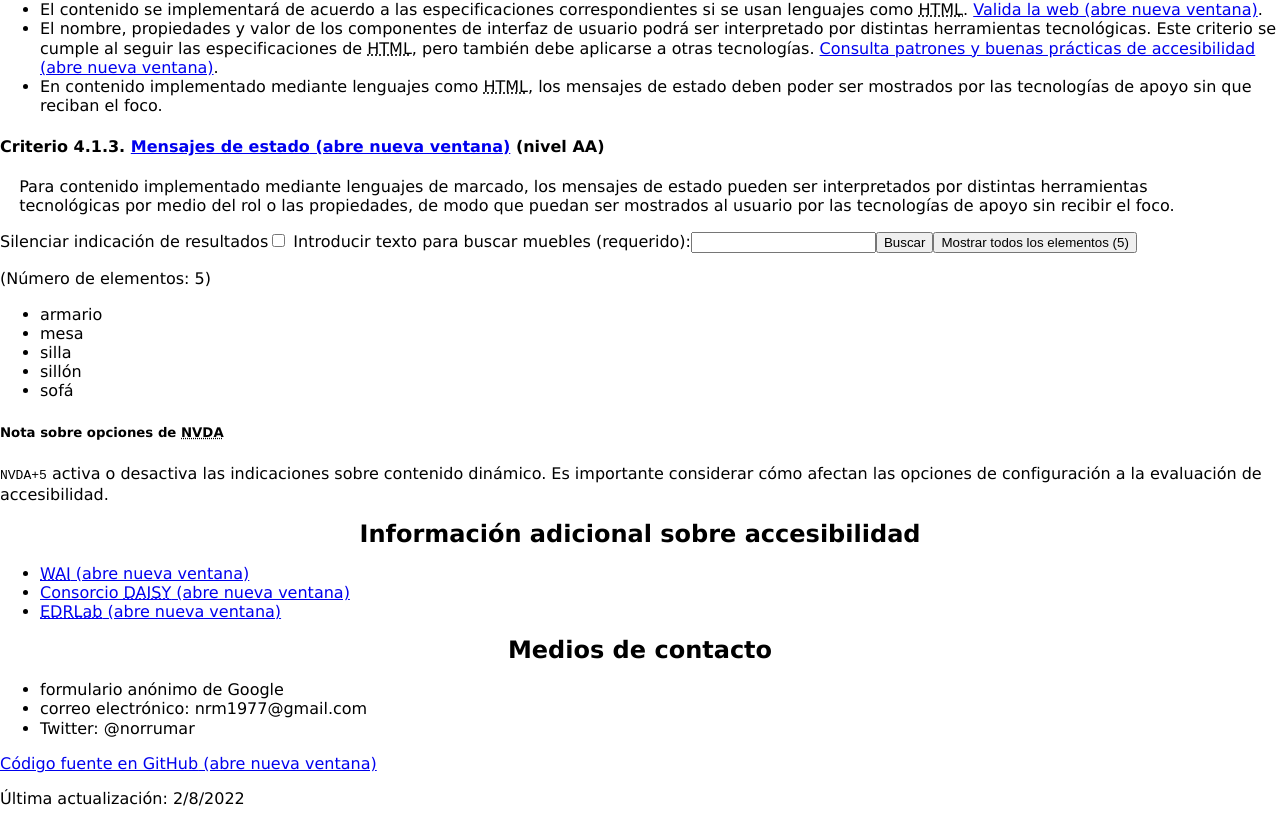
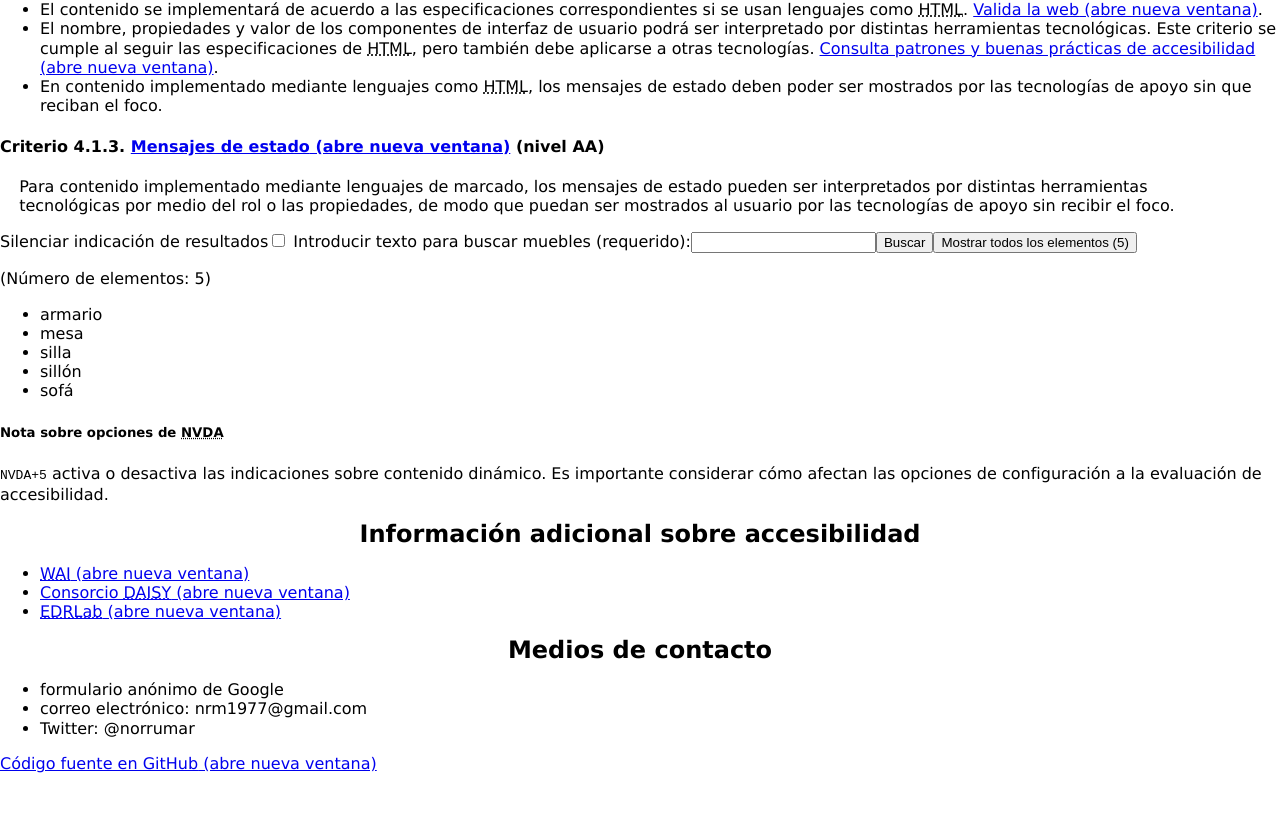
Before and after one commit to nvdaes/weba11y, a React (Create React App) app: page / in a window 1280 px wide. Shown: the part 9578-10402 px from the top of the page. After the commit the page ends 10367 px from the top, so only its background shows below. Built offline with nearby package versions, Linux system fonts and the light colour scheme.

Commit message:
Remove last update since it seems to cause issues

```diff
--- a/src/components/landmarks/footer.js
+++ b/src/components/landmarks/footer.js
@@ -1,11 +1,6 @@
 import ExternalLink from '../single/externalLink';
 
 const Footer = () => {
-	const update = new Date(document.lastModified);
-	const day = update.getDate();
-	const month = update.getMonth();
-	const year = update.getFullYear();
-
 	return (
 		<>
 		<footer>
@@ -18,8 +13,6 @@ const Footer = () => {
 		</ul>
 		</section>
 		<p><ExternalLink href="https://github.com/nvdaes/weba11y/" contents="Código fuente en GitHub" /></p>
-		<p>Última actualización: {day}/{month}/{year}</p>
-
 		</footer>
 		</>
 	);
```
